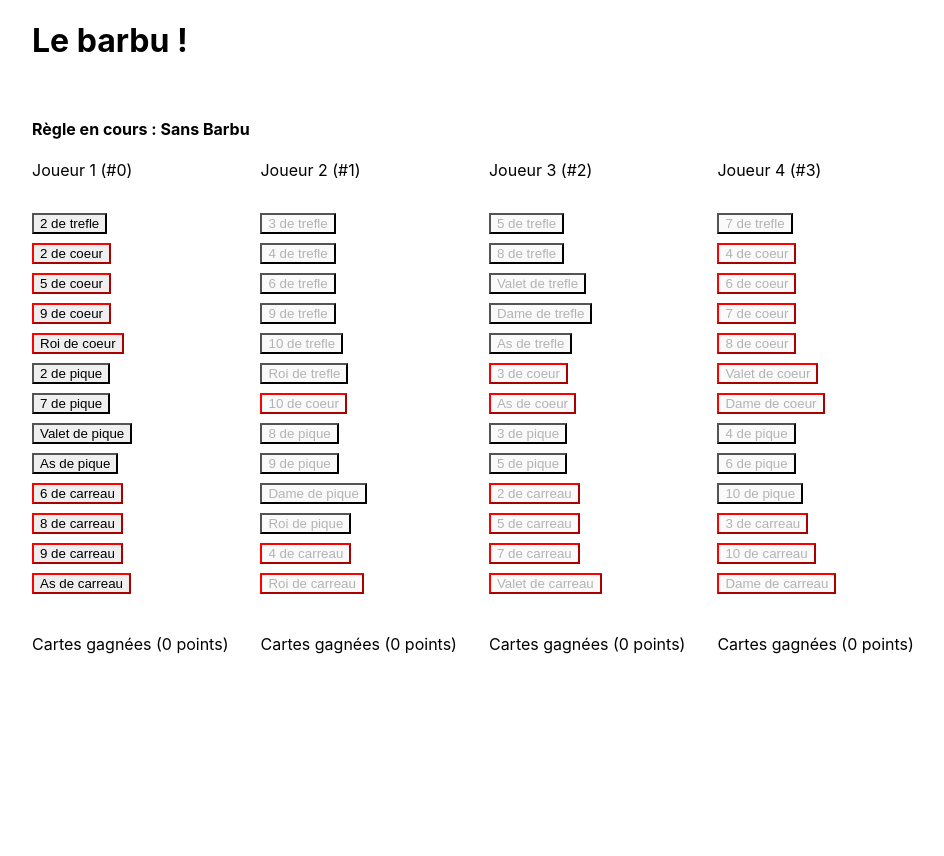
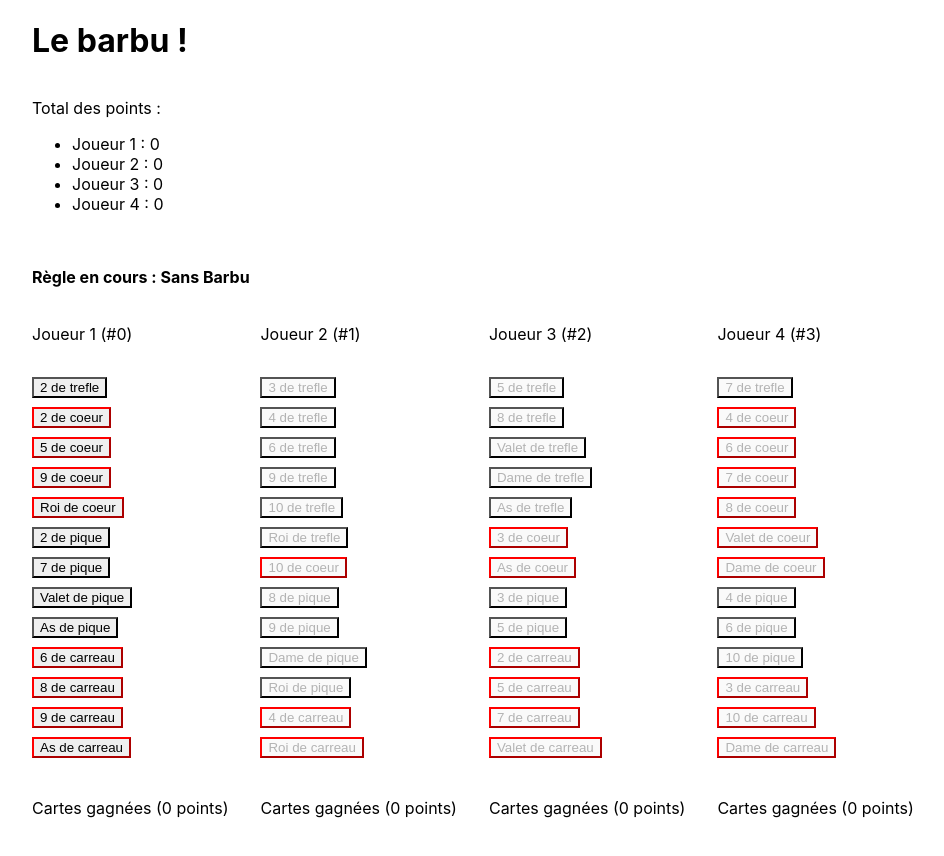
Before and after one commit to GuiMercier1/barbu, a React (Create React App) app: page / in a window 1280 px wide. Shown: the top 856 px of the page, without its empty margins (0-944 px from the left). Before the commit the page ends 800 px from the top, so only its background shows below. Built offline with nearby package versions, Linux system fonts and the light colour scheme.

Commit message:
Code cleaning Added end of game management Added game switch management Added global score management

```diff
--- a/src/helpers/CardHelper.ts
+++ b/src/helpers/CardHelper.ts
@@ -72,7 +72,6 @@ const distributeCards = (players: GamePlayer[]): number => {
     const cards = CardHelper.getCards(players.length)
 
     const shuffledCards = cards.sort((a, b) => 0.5 - Math.random())
-    console.log('Shuffled cards : ', shuffledCards)
 
     const amountOfCards = Math.floor(cards.length / players.length)
 
--- a/src/helpers/useGame.tsx
+++ b/src/helpers/useGame.tsx
@@ -1,6 +1,8 @@
 import { createContext, ReactElement, useContext, useEffect, useMemo, useRef, useState } from 'react'
-import { Card, DeckCard, DeckCardsWon, GamePlayer, GameRuleData } from '../model'
+import { Card, DeckCard, DeckCardsWon, GamePlayer, GameRuleData, Player } from '../model'
 import CardHelper from './CardHelper'
+
+type GameStatus = 'running' | 'finished'
 
 type GameContext = {
     players: GamePlayer[]
@@ -13,18 +15,21 @@ type GameContext = {
     finishTurn: () => void
     winningDeckCard: DeckCard | null
     gameRuleData: GameRuleData
+    gameStatus: GameStatus
+    finishGame: (gamePlayers: GamePlayer[]) => void
 }
 
 const GameContext = createContext<GameContext>(null as unknown as GameContext)
 
 type ProvideGameProps = {
-    finishGame: () => void
+    basePlayers: Player[]
+    finishGame: (gamePlayers: GamePlayer[]) => void
     gameRuleData: GameRuleData
     children: ReactElement
 }
 
-export function ProvideGame({ finishGame, gameRuleData, children }: ProvideGameProps) {
-    const gameData = useProvideGame({ finishGame, gameRuleData })
+export function ProvideGame({ basePlayers, finishGame, gameRuleData, children }: ProvideGameProps) {
+    const gameData = useProvideGame({ basePlayers, finishGame, gameRuleData })
 
     return <GameContext.Provider value={gameData}>{children}</GameContext.Provider>
 }
@@ -34,15 +39,17 @@ export const useGame = () => {
 }
 
 type UseProvideGameProps = {
-    finishGame: () => void
+    basePlayers: Player[]
+    finishGame: (gamePlayers: GamePlayer[]) => void
     gameRuleData: GameRuleData
 }
 
-const useProvideGame = ({ gameRuleData, finishGame }: UseProvideGameProps): GameContext => {
+const useProvideGame = ({ basePlayers, gameRuleData, finishGame }: UseProvideGameProps): GameContext => {
     const [players, setPlayers] = useState<GamePlayer[]>([])
     const [playerIndex, setPlayerIndex] = useState<number>(0)
     const [deckCards, setDeckCards] = useState<DeckCard[]>([])
     const [turnIndex, setTurnIndex] = useState<number>(0)
+    const [gameStatus, setGameStatus] = useState<GameStatus>('running')
 
     const amountOfTurns = useRef<number>(0)
     const isLastTurn = turnIndex + 1 === amountOfTurns.current
@@ -53,44 +60,18 @@ const useProvideGame = ({ gameRuleData, finishGame }: UseProvideGameProps): Game
     }, [])
 
     const getPlayers = () => {
-        const players: GamePlayer[] = [
-            {
-                position: 0,
-                name: 'Joueur 1',
+        const players: GamePlayer[] = basePlayers.map((basePlayer, index) => {
+            return {
+                id: basePlayer.id,
+                name: basePlayer.name,
+                position: index,
                 cards: [],
                 deckCardsWon: [],
-                id: 'player_1',
                 gamePoints: 0,
-            },
-            {
-                position: 1,
-                name: 'Joueur 2',
-                cards: [],
-                deckCardsWon: [],
-                id: 'player_2',
-                gamePoints: 0,
-            },
-            {
-                position: 2,
-                name: 'Joueur 3',
-                cards: [],
-                deckCardsWon: [],
-                id: 'player_3',
-                gamePoints: 0,
-            },
-            {
-                position: 3,
-                name: 'Joueur 4',
-                cards: [],
-                deckCardsWon: [],
-                id: 'player_4',
-                gamePoints: 0,
-            },
-        ]
+            }
+        })
 
         amountOfTurns.current = CardHelper.distributeCards(players)
-
-        console.log('Players with cards : ', players)
 
         return players
     }
@@ -190,14 +171,16 @@ const useProvideGame = ({ gameRuleData, finishGame }: UseProvideGameProps): Game
                 deckCardsWon: newDeckCardsWonList,
             }
 
-            console.log('Looser game points : ', looserGamePoints)
-
             return [...otherPlayers, newLooser]
         })
 
         setTurnIndex((oldIndex) => oldIndex + 1)
         setDeckCards([])
     }
+
+    useEffect(() => {
+        if (gameRuleData.checkGameFinished(players)) setGameStatus('finished')
+    }, [turnIndex])
 
     const winningDeckCard: DeckCard | null = useMemo(getWinningDeckCard, [deckCards])
 
@@ -212,6 +195,8 @@ const useProvideGame = ({ gameRuleData, finishGame }: UseProvideGameProps): Game
         finishTurn,
         winningDeckCard,
         gameRuleData,
+        gameStatus,
+        finishGame,
     }
 }
 
--- a/src/views/FullGame.tsx
+++ b/src/views/FullGame.tsx
@@ -1,16 +1,66 @@
-import { useState } from 'react'
+import { useEffect, useState } from 'react'
 import Spacer from '../components/Spacer'
 import GameHelper from '../helpers/GameHelper'
 import useSpacing from '../helpers/useSpacing'
+import { GamePlayer, Player } from '../model'
 import Game from './Game/Game'
 
 const FullGame = () => {
     const spacing = useSpacing()
 
+    const basePlayers: Player[] = [
+        {
+            id: 'player_1',
+            name: 'Joueur 1',
+            games: [],
+        },
+        {
+            id: 'player_2',
+            name: 'Joueur 2',
+            games: [],
+        },
+        {
+            id: 'player_3',
+            name: 'Joueur 3',
+            games: [],
+        },
+        {
+            id: 'player_4',
+            name: 'Joueur 4',
+            games: [],
+        },
+    ]
+
+    const [players, setPlayers] = useState<Player[]>(basePlayers)
     const [status, setStatus] = useState<'running' | 'finished'>('running')
     const [ruleIndex, setRuleIndex] = useState<number>(0)
 
-    const finishGame = () => {
+    const currentGame = GameHelper.allGamesRules[ruleIndex]
+
+    const finishGame = (gamePlayers: GamePlayer[]) => {
+        setPlayers((oldPlayers) => {
+            const newPlayers = [...oldPlayers].map((player) => {
+                const gamePlayer = gamePlayers.find((gamePlayer) => gamePlayer.id === player.id)
+
+                if (!gamePlayer) {
+                    throw 'Player not found !'
+                }
+
+                return {
+                    ...player,
+                    games: [
+                        ...player.games,
+                        {
+                            gameRule: currentGame.gameRule,
+                            gamePoints: gamePlayer.gamePoints,
+                        },
+                    ],
+                }
+            })
+
+            return newPlayers
+        })
+
         const nextRuleIndex = ruleIndex + 1
 
         if (nextRuleIndex === GameHelper.allGamesRules.length) {
@@ -22,8 +72,23 @@ const FullGame = () => {
         <div style={{ padding: spacing, paddingTop: 0 }}>
             <h1>Le barbu !</h1>
             <Spacer half />
+            <span>Total des points :</span>
+            <ul>
+                {players.map((player) => (
+                    <li>
+                        {player.name} :{' '}
+                        {player.games.map((game) => game.gamePoints).reduce((prev, current) => prev + current, 0)}
+                    </li>
+                ))}
+            </ul>
+            <Spacer half />
             {status === 'running' && (
-                <Game gameRuleData={GameHelper.allGamesRules[ruleIndex]} finishGame={finishGame} />
+                <Game
+                    key={currentGame.position + currentGame.label + currentGame.gameRule}
+                    players={players}
+                    gameRuleData={currentGame}
+                    finishGame={finishGame}
+                />
             )}
             {status === 'finished' && <span>Finished !</span>}
         </div>
--- a/src/views/Game/Game.tsx
+++ b/src/views/Game/Game.tsx
@@ -1,33 +1,49 @@
 import { Fragment, useMemo } from 'react'
 import Spacer from '../../components/Spacer'
 import useGame, { ProvideGame } from '../../helpers/useGame'
-import { GameRuleData } from '../../model'
+import { GamePlayer, GameRuleData, Player } from '../../model'
 import Deck from './Deck'
 import PlayerCards from './PlayerCards'
 
 type GameProps = {
+    players: Player[]
     gameRuleData: GameRuleData
-    finishGame: () => void
+    finishGame: (gamePlayers: GamePlayer[]) => void
 }
 
-const Game = ({ gameRuleData, finishGame }: GameProps) => {
+const Game = ({ players, gameRuleData, finishGame }: GameProps) => {
     return (
-        <ProvideGame gameRuleData={gameRuleData} finishGame={finishGame}>
+        <ProvideGame basePlayers={players} gameRuleData={gameRuleData} finishGame={finishGame}>
             <GameReady />
         </ProvideGame>
     )
 }
 
 const GameReady = () => {
-    const { players, gameRuleData } = useGame()
+    const { players, gameRuleData, gameStatus, finishGame } = useGame()
 
     const sortedPlayers = useMemo(() => {
         return players.sort((playerA, playerB) => playerA.position - playerB.position)
     }, [players])
 
+    const nextGame = () => {
+        finishGame(players)
+    }
+
     return (
         <div>
             <h4>Règle en cours : {gameRuleData.label}</h4>
+            <Spacer half />
+            {gameStatus === 'finished' && (
+                <Fragment>
+                    <div style={{ display: 'flex' }}>
+                        <h4>Sous-partie terminée !</h4>
+                        <Spacer half />
+                        <button onClick={nextGame}>Suivante</button>
+                    </div>
+                    <Spacer half />
+                </Fragment>
+            )}
             <div style={{ display: 'flex' }}>
                 {sortedPlayers.map((player) => {
                     return (
--- a/src/views/Game/PlayerCards.tsx
+++ b/src/views/Game/PlayerCards.tsx
@@ -1,5 +1,6 @@
 import { Fragment } from 'react'
 import Spacer from '../../components/Spacer'
+import useGame from '../../helpers/useGame'
 import { GamePlayer } from '../../model'
 import DeckCardsWonElement from './DeckCardsWonElement'
 import PlayerCard from './PlayerCard'
@@ -9,11 +10,15 @@ type PlayerCardsProps = {
 }
 
 const PlayerCards = ({ player }: PlayerCardsProps) => {
+    const { gameStatus } = useGame()
+
     return (
         <div>
             <span>
                 {player.name} (#{player.position})
             </span>
+            {gameStatus === 'running' && (
+                <Fragment>
                     <Spacer />
                     {player.cards.map((card) => (
                         <Fragment key={card.id}>
@@ -21,6 +26,8 @@ const PlayerCards = ({ player }: PlayerCardsProps) => {
                             <Spacer quarter />
                         </Fragment>
                     ))}
+                </Fragment>
+            )}
             <Spacer />
             <div>
                 <span>Cartes gagnées ({player.gamePoints} points)</span>
```
Also changed, not shown: src/helpers/GameHelper.ts (+7 -11 lines), src/model.ts (+11 -0 lines). Lines whose indentation alone changed are shown as unchanged.
